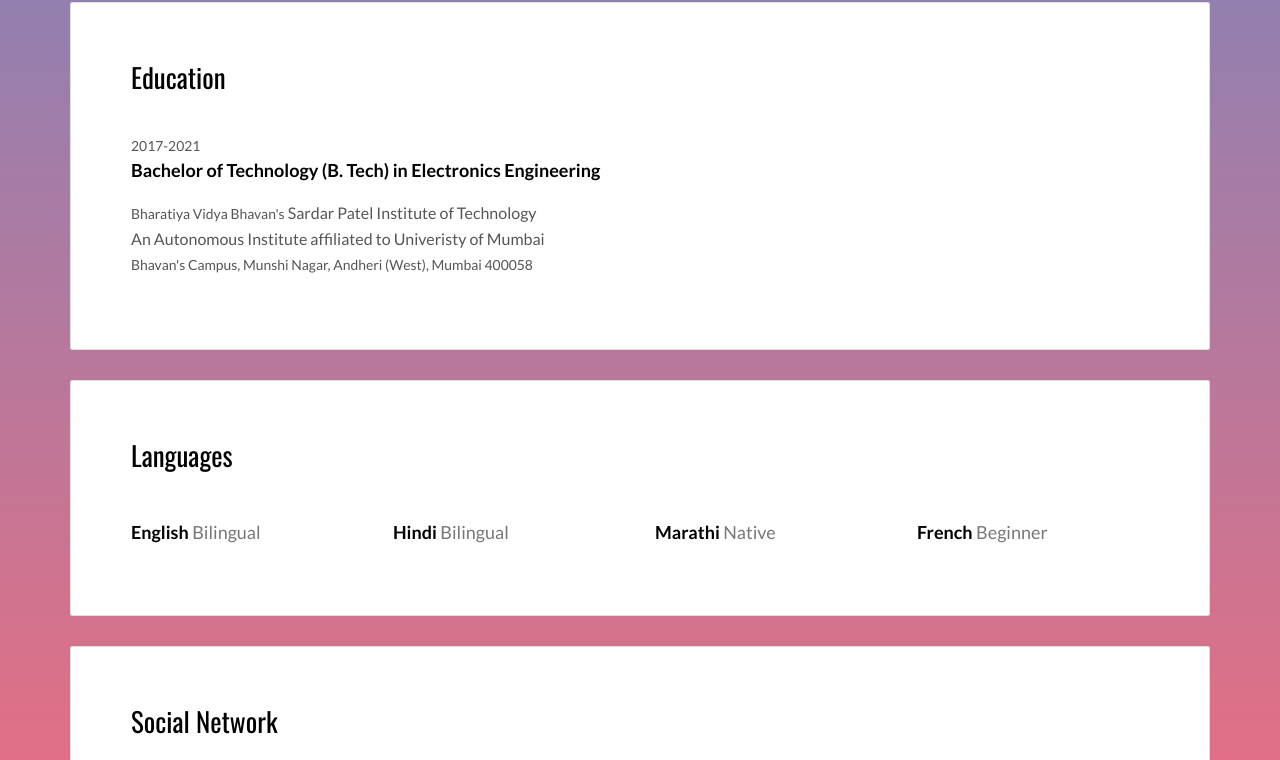
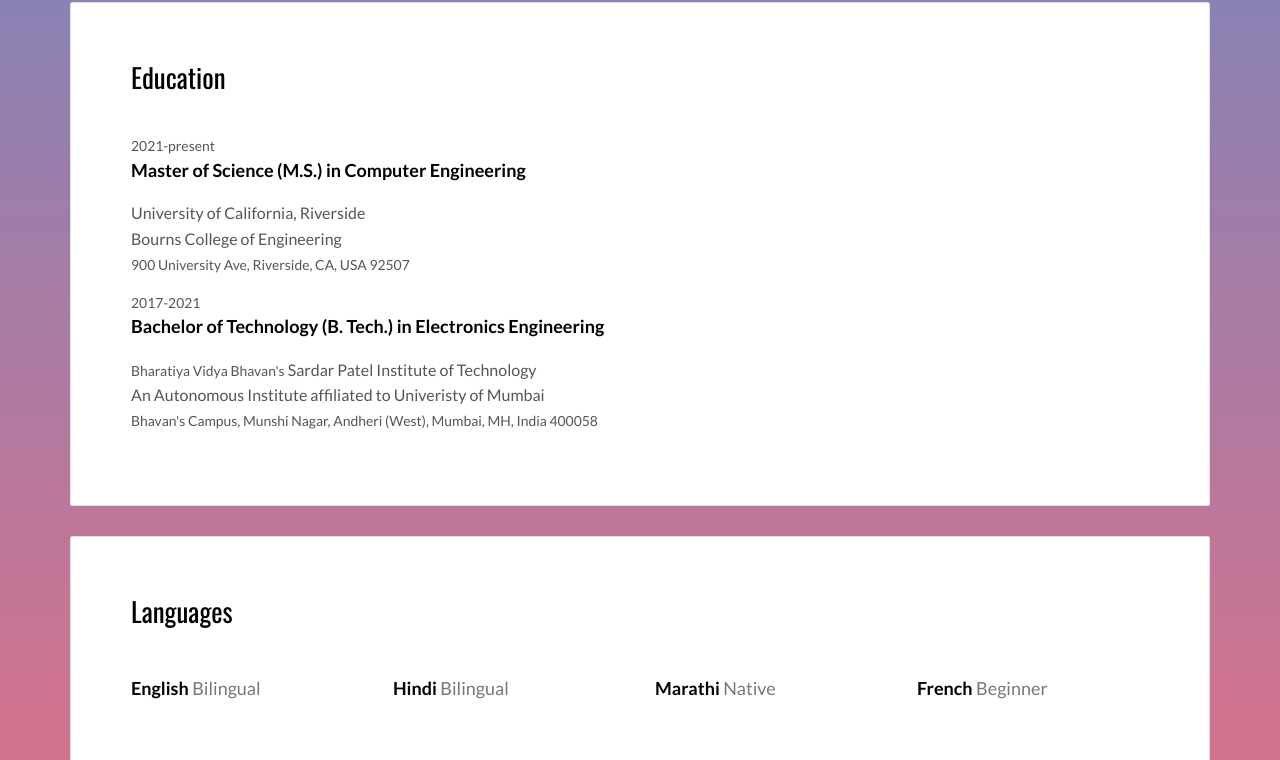
Before and after one commit to rugvedb133/rugvedb133.github.io, a plain HTML site: page index.html in a window 1280 px wide. Shown: the part 1417-2177 px from the top of the page. Drawn offline with nearby package versions, Linux system fonts and the light colour scheme.

Commit message:
Update index.html

```diff
--- a/index.html
+++ b/index.html
@@ -1,6 +1,5 @@
 <!DOCTYPE html>
 <html lang="en">
-
 	<head>
 		<meta charset="UTF-8">
 		<meta content="IE=edge" http-equiv="X-UA-Compatible">
@@ -8,19 +7,14 @@
 		<meta content="description" name="description">
 		<meta name="google" content="notranslate" />
 		<meta content="Mashup templates have been developped by Orson.io team" name="author">
-
 		<!-- Disable tap highlight on IE -->
 		<meta name="msapplication-tap-highlight" content="no">
 
 		<link rel="apple-touch-icon" sizes="180x180" href="./assets/apple-icon-180x180.png">
 		<link href="./assets/favicon.ico" rel="icon">
-
 		<title>Rugved Bhise</title>
-
 		<link href="./main.d8e0d294.css" rel="stylesheet"></head>
-
 		<body class="">
-
 			<!-- Add your content of header -->
 			<div class="background-color-layer" style="background-image: url('assets/images/bitmoji.jpeg')"
 			></div>
@@ -39,7 +33,7 @@
 							<!-- <a class="fa-icon fa-icon-2x" href="https://dribbble.com/" title="">
 									<i class="fa fa-dribbble"></i>
 							</a> -->
-				<a class="fa-icon fa-icon-2x" href="https://www.linkedin.com/in/rugvedbhise133" title="">
+							<a class="fa-icon fa-icon-2x" href="https://www.linkedin.com/in/rugvedbhise/" title="">
 								<i class="fa fa-linkedin"></i>
 							</a>
 							<!-- <a class="fa-icon fa-icon-2x" href="https://vimeo.com/" title="">
@@ -51,15 +45,11 @@
 						</p>
 					</div>
 				</header>
-
-
-
 				<!-- Add your site or app content here -->
 
 				<div class="container">
 					<div class="row">
 						<div class="col-xs-12">
-
 							<div class="card">
 								<div class="card-block">
 									<h2>About me</h2>
@@ -68,14 +58,11 @@
 											<p><img src="./assets/images/bitmoji.jpeg" class="img-responsive" alt="" width="200" height="200"></p>
 										</div>
 										<div class="col-md-8">
-
 											<p style="text-align: justify;">I am an Electronics Engineering student from Mumbai, India. I am interested in embedded systems and machine learning. My objective is to learn about the world of automated systems and robotics and apply new ideas to solve real time problems.</p>
-
 										</div>
 									</div>
 								</div>
 							</div>
-
 							<!-- <div class="card">
 									<div class="card-block">
 											<h2>Projects</h2>
@@ -98,7 +85,6 @@
 											</div>
 									</div>
 							</div> -->
-
 							<div class="card">
 								<div class="card-block">
 									<h2>Work</h2>
@@ -107,7 +93,6 @@
 										<h3 class="h5 date-title">Joint Secretary and Treasurer - Student Chapter, S.P.I.T.<br>
 										Fire and Security Association of India (F.S.A.I)</h3>
 
-
 										<p style="margin-bottom: 0px;">Was the Joint Secretary and Treasurer of the S.P.I.T. Student Chapter of F.S.A.I.
 										<br>Organised multiple events like:</p>
 										<ol>
@@ -115,7 +100,6 @@
 											<li> Student Evaluation of SE students: Organised talks by Industry leaders like Dr. Abbasaheb Kale, MARSH. A competition was organised which consisted of activities like Poster Making, Project Competition, Short Film making, Skit Presentation and Case Study Presentation.</li>
 										</ol>
 									</div>
-
 									<div class="work-experience">
 										<small class="date">Aug 2019 - Aug 2020</small>
 										<h3 class="h5 date-title">Senior Correspondent <br>
@@ -128,18 +112,26 @@
 								</div>
 							</div>
 
-
 							<div class="card">
 								<div class="card-block">
 									<h2>Education</h2>
 									<div class="education-experience">
+										<small class="date">2021-present</small>
+										<h3 class="h5 date-title">Master of Science (M.S.) in Computer Engineering</h3>
+										<p>
+											University of California, Riverside<br>
+											Bourns College of Engineering<br>
+											<small>900 University Ave, Riverside, CA, USA 92507</small>
+										</p>
+									</div>
+									<div class="education-experience">
 										<small class="date">2017-2021</small>
-							<h3 class="h5 date-title">Bachelor of Technology (B. Tech) in Electronics Engineering</h3>
+										<h3 class="h5 date-title">Bachelor of Technology (B. Tech.) in Electronics Engineering</h3>
 										<p>
 											<small>Bharatiya Vidya Bhavan's</small>
 											Sardar Patel Institute of Technology<br>
 											An Autonomous Institute affiliated to Univeristy of Mumbai<br>
-								<small> Bhavan's Campus, Munshi Nagar, Andheri (West), Mumbai 400058</small>
+											<small> Bhavan's Campus, Munshi Nagar, Andheri (West), Mumbai, MH, India 400058</small>
 										</p>
 									</div>
 
@@ -148,7 +140,6 @@
 											<h3 class="h5 date-title">Metrics Degree</h3>
 											<p>Ecole 87</p>
 									</div>
-
 									<div class="education-experience">
 											<small class="date">2012-2011</small>
 											<h3 class="h5 date-title">Motion Design Course</h3>
@@ -184,12 +175,10 @@
 									</div>
 								</div>
 							</div>
-
 							<!-- <div class="card">
 									<div class="card-block">
 											<h2>Projects</h2>
 									<div id="carousel-example-generic" class="carousel slide" data-ride="carousel"> -->
-
 
 										<!-- Wrapper for slides -->
 										<!-- <div class="carousel-inner" role="listbox">
@@ -207,7 +196,6 @@
 																<p>2017</p>
 														</div>
 												</div>
-
 												<div class="item">
 														<img src="./assets/images/img-08.jpg" class="img-responsive" alt="...">
 														<div class="carousel-caption">
@@ -216,14 +204,12 @@
 														</div>
 												</div>
 										</div> -->
-
 										<!-- Indicators -->
 										<!-- <ol class="carousel-indicators">
 												<li data-target="#carousel-example-generic" data-slide-to="0" class="active"></li>
 												<li data-target="#carousel-example-generic" data-slide-to="1"></li>
 												<li data-target="#carousel-example-generic" data-slide-to="2"></li>
 										</ol>
-
 									</div>
 								</div>
 							</div> -->
@@ -239,7 +225,7 @@
 											<p class="social-buttons"><a href="https://twitter.com/TheRugvedBhise3" title=""><span class="social-round-icon fa-icon"><i class="fa fa-twitter"></i></span>@TheRugvedBhise3</a></p>
 										</div>
 										<div class="col-md-3">
-								<p class="social-buttons"><a href="https://www.linkedin.com/in/rugvedbhise133/" title=""><span class="social-round-icon fa-icon"><i class="fa fa-linkedin"></i></span>Rugved Bhise</a></p>
+											<p class="social-buttons"><a href="https://www.linkedin.com/in/rugvedbhise/" title=""><span class="social-round-icon fa-icon"><i class="fa fa-linkedin"></i></span>Rugved Bhise</a></p>
 										</div>
 										<div class="col-md-3">
 											<p class="social-buttons"><a href="https://github.com/rugvedb133" title=""><span class="social-round-icon fa-icon"><i class="fa fa-github"></i></span>rugvedb133</a></p>
@@ -247,7 +233,6 @@
 									</div>
 								</div>
 							</div>
-
 							<!-- <div class="card">
 									<div class="card-block">
 											<h2>Contact</h2>
@@ -271,7 +256,6 @@
 						</div>
 					</div>
 				</div>
-
 			</main>
 			<footer class="footer-container white-text-container text-center">
 				<div class="container">
@@ -301,14 +285,12 @@
 					</div>
 				</div>
 			</footer>
-
 			<script>
 				document.addEventListener("DOMContentLoaded", function (event) {
 					scrollRevelation('.card');
 				});
 			</script>
 			<!-- Google Analytics: change UA-XXXXX-X to be your site's ID
-
 			<script>
 				(function (i, s, o, g, r, a, m) {
 					i['GoogleAnalyticsObject'] = r; i[r] = i[r] || function () {
@@ -319,7 +301,5 @@
 				ga('create', 'UA-XXXXX-X', 'auto');
 				ga('send', 'pageview');
 			</script>
-
 			--><script type="text/javascript" src="./main.bc58148c.js"></script></body>
-
 		</html>
```
Lines whose indentation alone changed are shown as unchanged.
